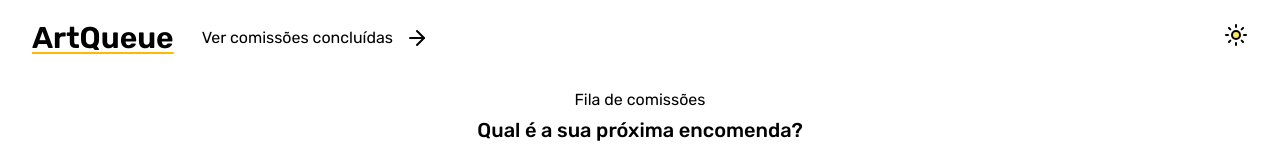
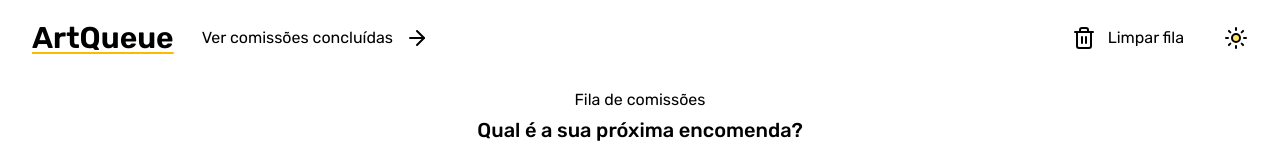
Before and after one commit to kauefraga/artqueue, a React (Vite) app: page / in a window 1280 px wide. Shown: the top 160 px of the page. Built offline with nearby package versions, Linux system fonts and the light colour scheme.

Commit message:
feat: add queue cleaner
* Add functions to useCommission hook
* Create <QueueCleaner> button
* Split header in <Header> (with commission actions) and <HeaderForm>
  (just theme toggler)

```diff
--- /dev/null
+++ b/src/components/queue-cleaner.tsx
@@ -0,0 +1,33 @@
+import { Trash2 } from 'lucide-react';
+
+interface QueueCleanerProps {
+  /** cleaner should clean pending or finished commissions */
+  type: 'pending' | 'finished';
+  onClean: () => void;
+}
+
+export function QueueCleaner({ type, onClean }: QueueCleanerProps) {
+  if (type === 'pending') {
+    return (
+      <button
+        title="Remove todas encomendas pendentes"
+        onClick={onClean}
+        className="flex gap-3 hover:cursor-pointer"
+      >
+        <Trash2 />
+        Limpar fila
+      </button>
+    );
+  }
+
+  return (
+    <button
+      title="Remove todas encomendas finalizadas"
+      onClick={onClean}
+      className="flex gap-3 hover:cursor-pointer"
+    >
+      <Trash2 />
+      Limpar fila
+    </button>
+  );
+}
--- a/src/hooks/use-commissions.ts
+++ b/src/hooks/use-commissions.ts
@@ -44,9 +44,25 @@ export function useCommissions() {
     localStorage.setItem('commissions', JSON.stringify(updatedCommissions));
   };
 
+  const cleanPendingCommissions = () => {
+    const updatedCommissions = [...commissions.filter(c => c.stage === 'finished')];
+
+    setCommissions(updatedCommissions);
+    localStorage.setItem('commissions', JSON.stringify(updatedCommissions));
+  };
+
+  const cleanFinishedCommissions = () => {
+    const updatedCommissions = [...commissions.filter(c => c.stage !== 'finished')];
+
+    setCommissions(updatedCommissions);
+    localStorage.setItem('commissions', JSON.stringify(updatedCommissions));
+  };
+
   return {
     commissions,
     pushCommission,
     finishCommission,
+    cleanPendingCommissions,
+    cleanFinishedCommissions,
   };
 }
--- /dev/null
+++ b/src/layout/header-form.tsx
@@ -0,0 +1,19 @@
+import { ThemeToggle } from '../components/theme-toggle';
+
+export function HeaderForm() {
+  return (
+    <header className="flex flex-col items-center gap-5 justify-between px-8 py-5 md:flex-row md:gap-0">
+      <div className="flex flex-col items-center gap-5 md:flex-row md:gap-7">
+        <a href="/">
+          <h1 className="underline decoration-amber-400 decoration-2 underline-offset-4 font-semibold text-3xl">
+            ArtQueue
+          </h1>
+        </a>
+      </div>
+
+      <div className="flex gap-10">
+        <ThemeToggle />
+      </div>
+    </header>
+  );
+}
--- a/src/layout/header.tsx
+++ b/src/layout/header.tsx
@@ -1,21 +1,45 @@
 import { ArrowRight } from 'lucide-react';
+import { useLocation } from 'react-router';
+import { QueueCleaner } from '../components/queue-cleaner';
 import { ThemeToggle } from '../components/theme-toggle';
 
-export function Header() {
+interface HeaderProps {
+  onCleanFinishedCommissions: () => void;
+  onCleanPendingCommissions: () => void;
+}
+
+export function Header({ onCleanPendingCommissions, onCleanFinishedCommissions }: HeaderProps) {
+  const location = useLocation();
+  const isFinishedCommissionsPage = location.pathname === '/finished';
+
   return (
     <header className="flex flex-col items-center gap-5 justify-between px-8 py-5 md:flex-row md:gap-0">
       <div className="flex flex-col items-center gap-5 md:flex-row md:gap-7">
+        <a href="/">
           <h1 className="underline decoration-amber-400 decoration-2 underline-offset-4 font-semibold text-3xl">
             ArtQueue
           </h1>
+        </a>
 
-        <a href="#" className="flex gap-3">
+        {isFinishedCommissionsPage
+          ? (
+              <a href="/" className="flex gap-3">
+                Ver comissões pendentes
+                <ArrowRight />
+              </a>
+            )
+          : (
+              <a href="/finished" className="flex gap-3">
                 Ver comissões concluídas
                 <ArrowRight />
               </a>
+            )}
       </div>
 
-      <div>
+      <div className="flex gap-10">
+        {isFinishedCommissionsPage
+          ? <QueueCleaner type="finished" onClean={onCleanFinishedCommissions} />
+          : <QueueCleaner type="pending" onClean={onCleanPendingCommissions} />}
         <ThemeToggle />
       </div>
     </header>
--- a/src/pages/client-form.tsx
+++ b/src/pages/client-form.tsx
@@ -4,7 +4,7 @@ import { useNavigate } from 'react-router';
 import { CommissionsContainer } from '../components/commissions/commissions-container';
 import { useFormContext } from '../contexts/form';
 import { Footer } from '../layout/footer';
-import { Header } from '../layout/header';
+import { HeaderForm } from '../layout/header-form';
 
 // TODO fix dark theme
 export function ClientFormPage() {
@@ -13,7 +13,7 @@ export function ClientFormPage() {
   const [commission, setCommission] = useFormContext();
 
   const onBackButton = () => {
-    void navigate(-1);
+    void navigate('/');
   };
   const onNextButton = (event: FormEvent) => {
     event.preventDefault();
@@ -26,7 +26,7 @@ export function ClientFormPage() {
 
   return (
     <>
-      <Header />
+      <HeaderForm />
 
       <CommissionsContainer>
         <form
--- a/src/pages/commission-form.tsx
+++ b/src/pages/commission-form.tsx
@@ -5,10 +5,11 @@ import { CommissionsContainer } from '../components/commissions/commissions-cont
 import { useFormContext } from '../contexts/form';
 import { useCommissions } from '../hooks/use-commissions';
 import { Footer } from '../layout/footer';
-import { Header } from '../layout/header';
+import { HeaderForm } from '../layout/header-form';
 import { defaultCommission } from '../schemas/commission';
 
 // TODO fix dark theme
+// TODO fix width inconsistency comparing between client form
 export function CommissionFormPage() {
   const navigate = useNavigate();
 
@@ -16,7 +17,7 @@ export function CommissionFormPage() {
   const { commissions, pushCommission } = useCommissions();
 
   const onBackButton = () => {
-    void navigate(-1);
+    void navigate('/steps/client');
   };
   const onSubmitButton = (event: FormEvent) => {
     event.preventDefault();
@@ -31,7 +32,7 @@ export function CommissionFormPage() {
 
   return (
     <>
-      <Header />
+      <HeaderForm />
 
       <CommissionsContainer>
         <form
--- a/src/pages/home.tsx
+++ b/src/pages/home.tsx
@@ -27,7 +27,12 @@ function generateMetrics(commissions: Commission[]) {
 // TODO fix dark theme
 export function HomePage() {
   const navigate = useNavigate();
-  const { commissions, finishCommission } = useCommissions();
+  const {
+    commissions,
+    finishCommission,
+    cleanPendingCommissions,
+    cleanFinishedCommissions,
+  } = useCommissions();
 
   const metrics = generateMetrics(commissions);
   const pendingCommissions = commissions.filter(c => c.stage !== 'finished');
@@ -38,7 +43,10 @@ export function HomePage() {
 
   return (
     <>
-      <Header />
+      <Header
+        onCleanPendingCommissions={cleanPendingCommissions}
+        onCleanFinishedCommissions={cleanFinishedCommissions}
+      />
 
       <CommissionsContainer>
         <div className="flex flex-col gap-1 text-center">
```
Lines whose indentation alone changed are shown as unchanged.
